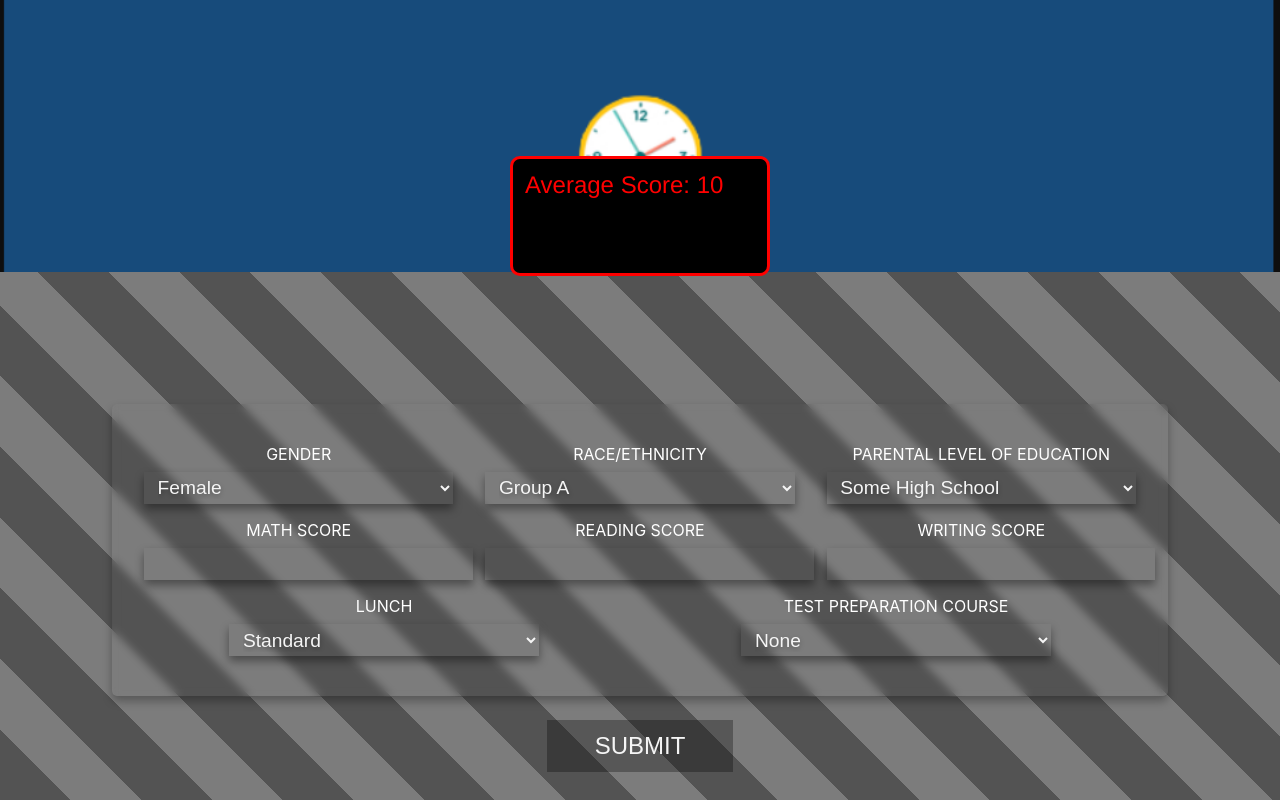
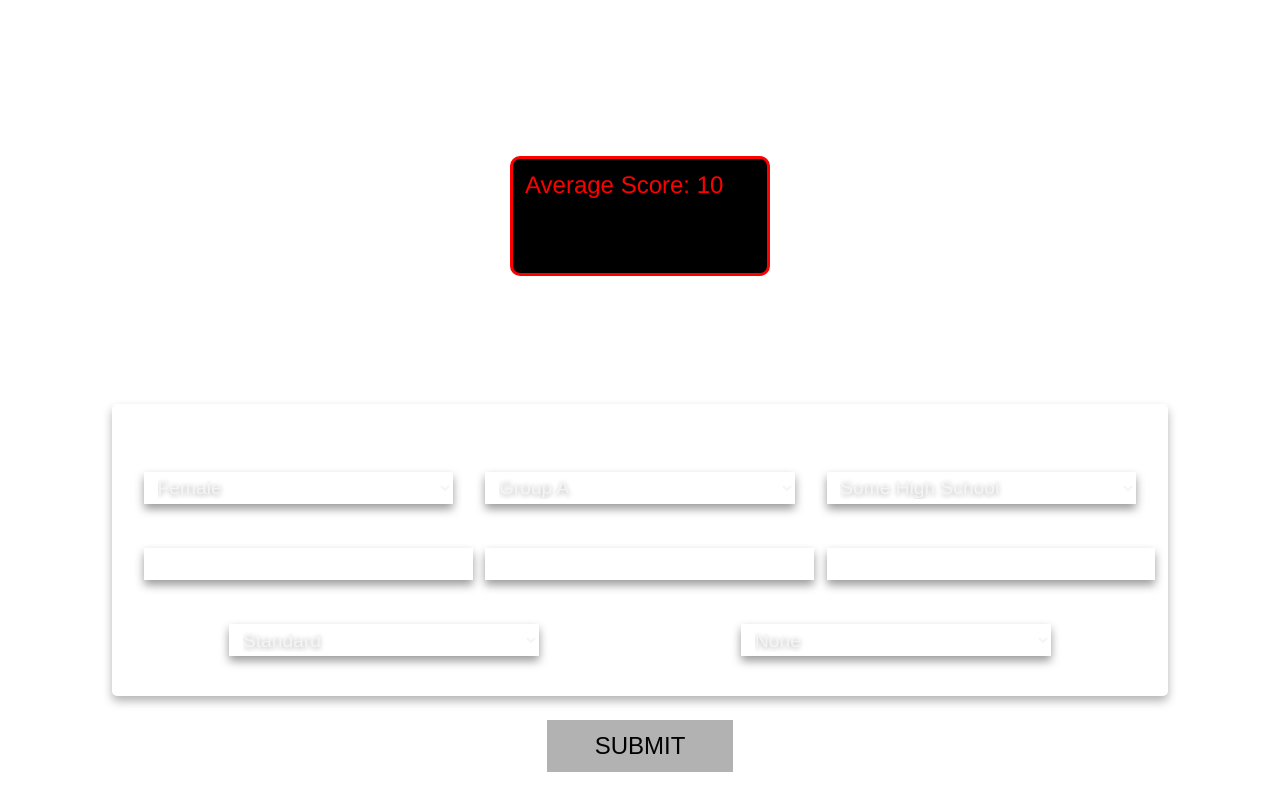
Before and after one commit to swashakumar/Performanceofstudents, a Flask app: template templates/index.html in a window 1280 px wide. Run offline with Flask 2, Linux system fonts and the light colour scheme; the template is opened without the code that fills it: most values are stand-ins (such as "Sample title", 1, 10 or a date in 2020); parts of the project's set-up code (start-up, migrations or seed data) failed here and were passed over.

Commit message:
Update index.html

```diff
--- a/templates/index.html
+++ b/templates/index.html
@@ -131,10 +131,10 @@
     }
 
     .app {
-        background-image: url("{{url_for('static',filename = 'images_score.png')}}"),
+/*         background-image: url("{{url_for('static',filename = 'images_score.png')}}"),
         repeating-linear-gradient(45deg, rgb(83, 83, 83) 0px, rgb(83, 83, 83) 50px, rgb(124, 124, 124) 50px, rgb(124, 124, 124) 100px);
         background-repeat: no-repeat;
-        background-size: 100%;
+        background-size: 100%; */
         display: flex;
         justify-content: center;
         align-items: center;
@@ -202,7 +202,7 @@
         top: 10vw;
         margin-top: 1em;
         background: rgba(0, 0, 0, 0.3);
-        color: whitesmoke;
+        color: black;
         padding: 0.5em 2em;
         font-size: 1.5em;
         text-transform: uppercase;
```
